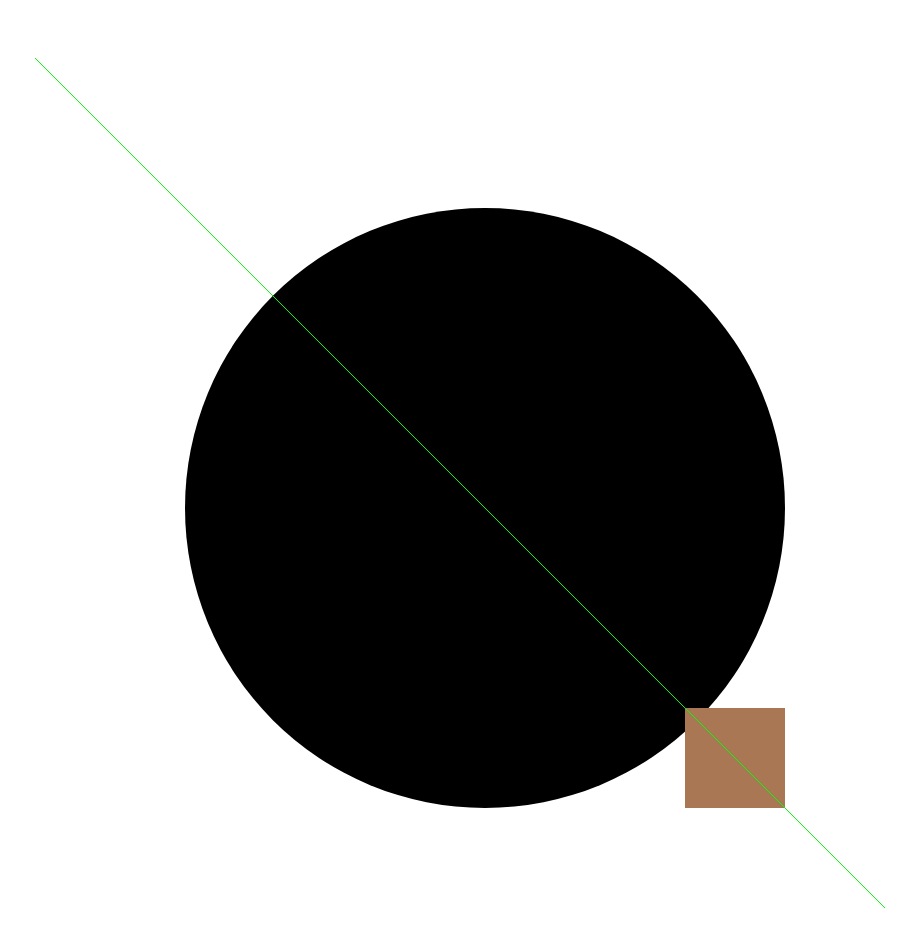
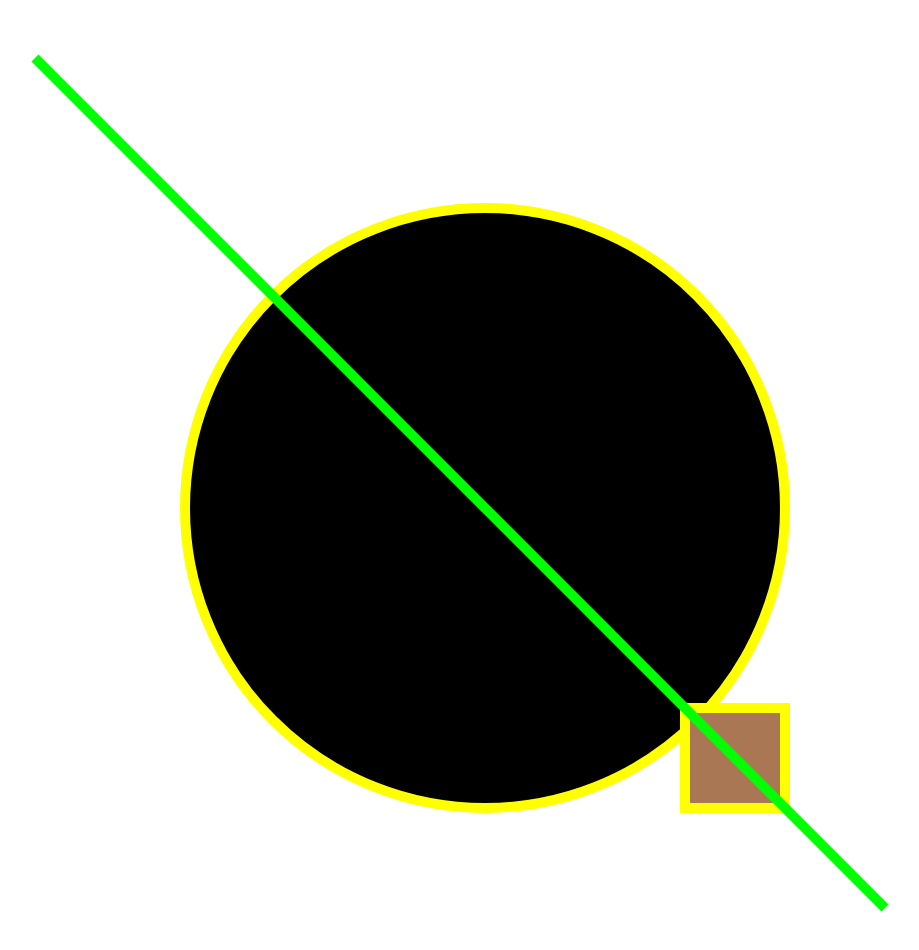
Before and after one commit to hanaljufri/csc3007-labs, a plain HTML site: page lab1.html in a window 1280 px wide. Shown: the whole page, without its empty margins (23-942 px from the left). Drawn offline with Linux system fonts and the light colour scheme.

Commit message:
Update lab1.html

```diff
--- a/lab1.html
+++ b/lab1.html
@@ -8,9 +8,11 @@
 </head>
 <body>
     <svg width="1000" height="1000">
+        <g stroke="yellow" stroke-width="10">
         <circle cx="500" cy="500" r="300"></circle>
         <rect x="700" y="700" width="100" height="100" fill="#aa7755"></rect>
         <line x1="50" y1="50" x2="900" y2="900" stroke="#0f0"></line>
+    </g>
     </svg>
 </body>
 </html>
```
